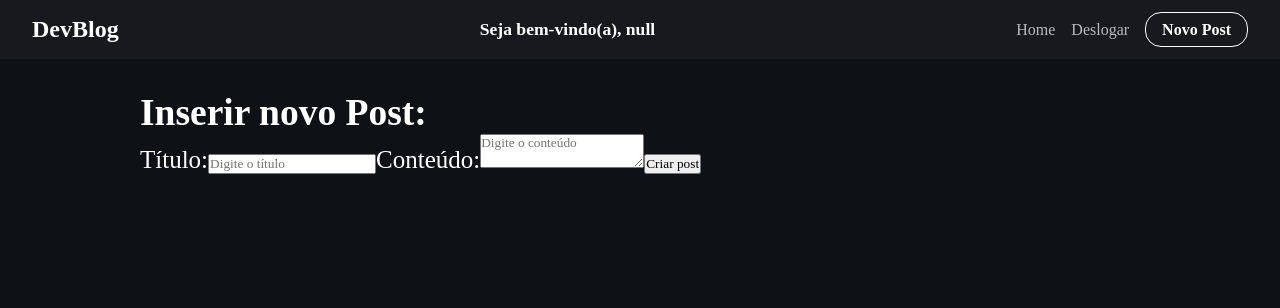
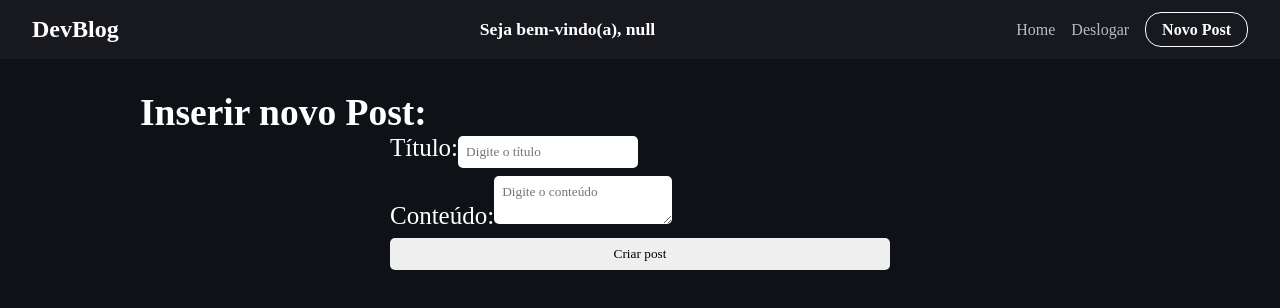
Before and after one commit to LEXW3B/small_blog, a React (Vite) app in the folder frontend/: page /new in a window 1280 px wide. Shown: the top 308 px of the page. Built offline with nearby package versions, Linux system fonts and the light colour scheme; a web font is replaced by a local one.

Commit message:
feat: created style to NewPost

```diff
--- a/frontend/src/css/routes/NewPost.css
+++ b/frontend/src/css/routes/NewPost.css
@@ -0,0 +1,36 @@
+.new-post h2{
+  text-align: center;
+  margin-bottom: 1rem;
+}
+
+form {
+  max-width: 500px;
+  width: 100%;
+  margin: 0 auto;
+}
+
+.form-control {
+  display: flex;
+  flex-direction: column;
+  margin-bottom: 1rem;
+}
+
+.form-control label {
+  margin-bottom: 0.5rem;
+}
+
+.form-control input,
+.form-control textarea {
+  padding: .5rem;
+  border-radius: 5px;
+  border: none;
+}
+
+.span-container {
+  display: flex;
+  justify-content: space-between;
+}
+
+.span-container span {
+  font-size: 23px;
+}
```
